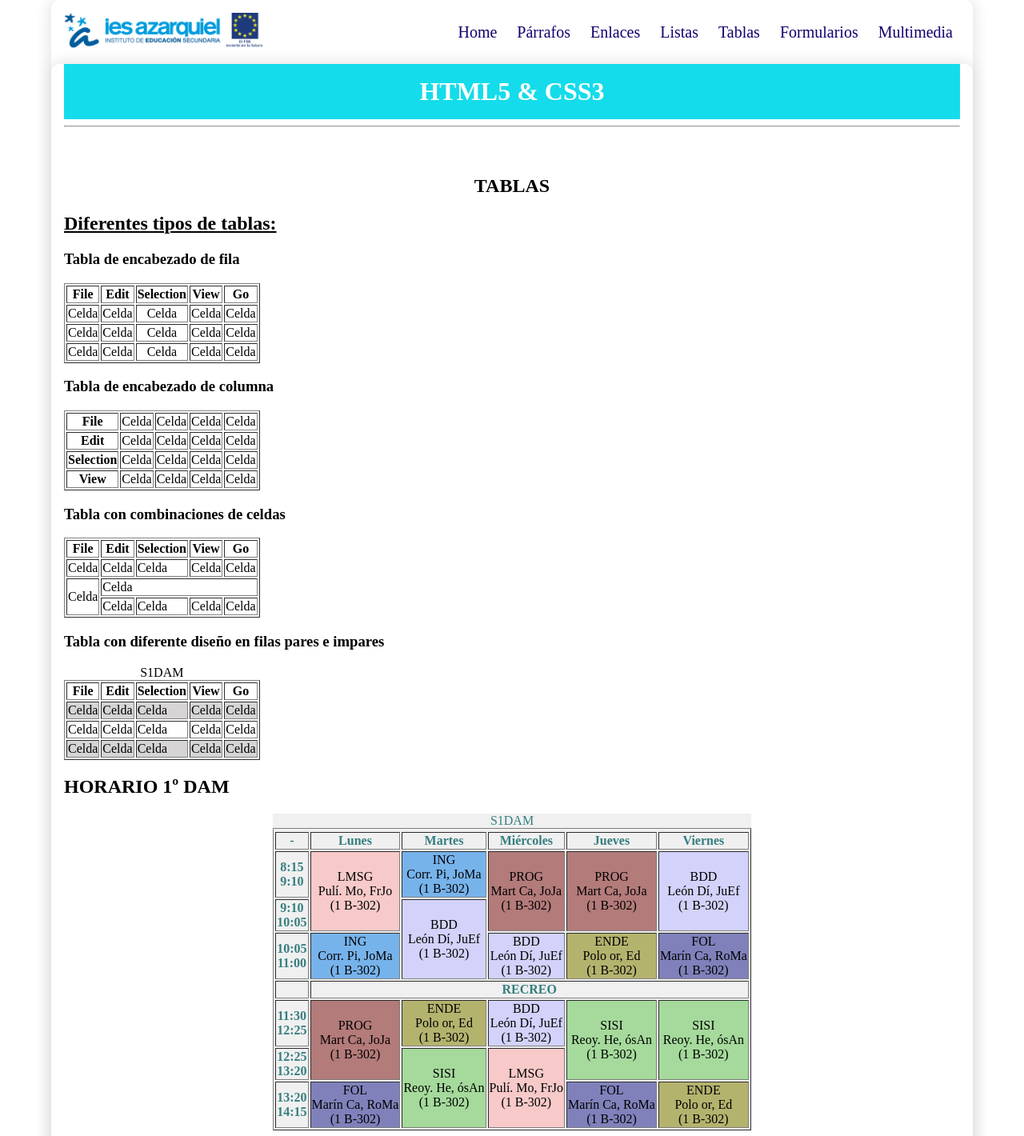
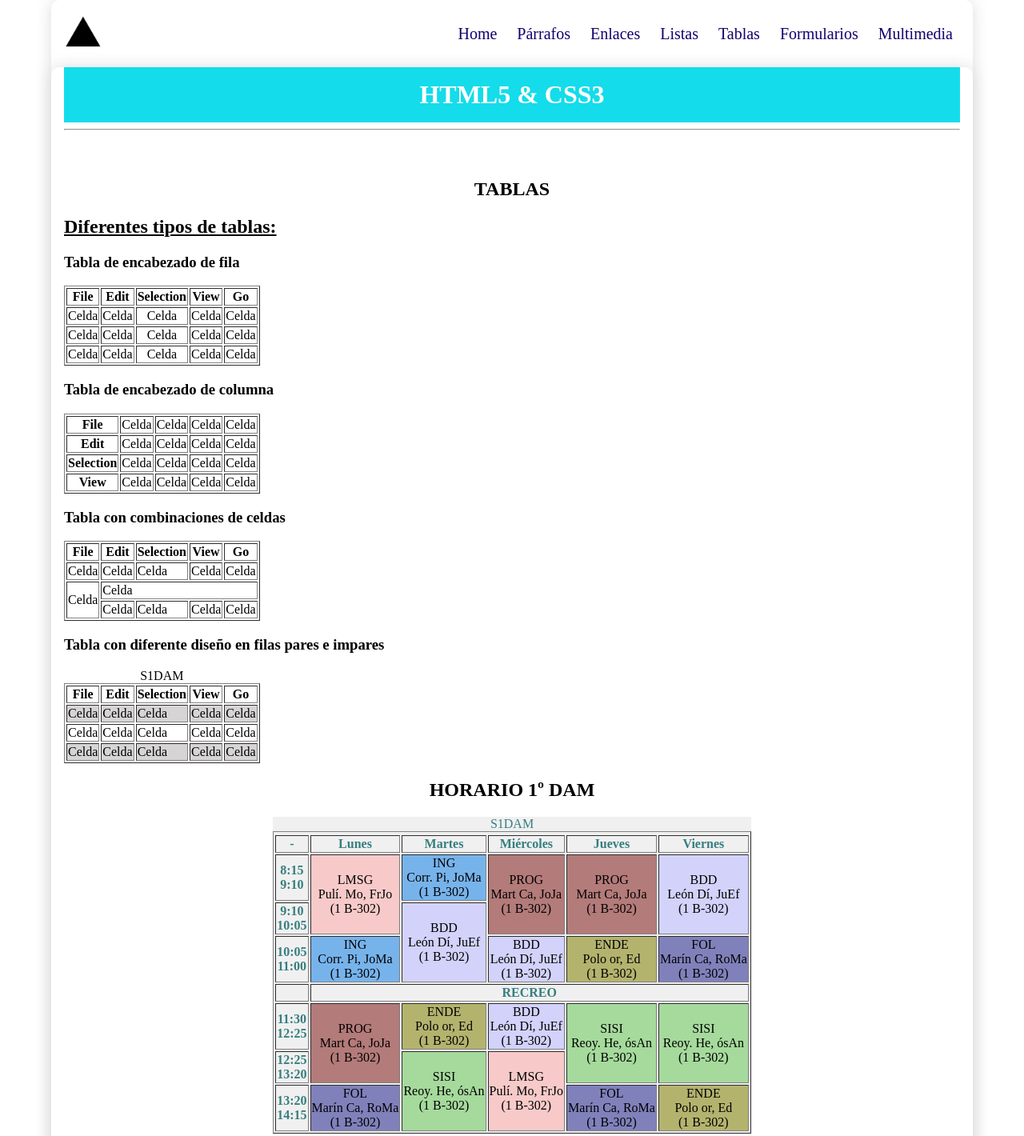
Before and after one commit to 0nionhead/web, a plain HTML site: page Tablas.html in a window 1280 px wide. Shown: the top 1420 px of the page at 80% size. Drawn offline with Linux system fonts and the light colour scheme.

Commit message:
antesdelpush

```diff
--- a/Tablas.html
+++ b/Tablas.html
@@ -12,7 +12,7 @@
     <div class="container shadow">
         <header>
             <div class="row align-items-center">
-                <div class="col-3"><img src="img/logoiesfseif.png" alt="logo" width="250"></div>
+                <div class="col-3"><img src="img/triangulo.png" alt="logo" width="50" height="50"></div>
                 <div class="col-9">
                     <span id="btnmenu" onclick="opendrawer()">&#9776;</span>
                     <nav id="menu">
@@ -191,7 +191,7 @@
                             <td>Celda</td>
                         </tr>
                     </table>
-                    <h2>HORARIO 1º DAM</h2>
+                    <h2 class="text-center">HORARIO 1º DAM</h2>
                     <table border="1" class="tcenter horario">
                         <caption class="letratabla horario">S1DAM</caption>
                         <tr></tr>
```
Also changed, not shown: enlaces.html (+1 -1 lines), formularios.html (+1 -1 lines), index.html (+1 -1 lines), listas.html (+1 -1 lines), multimedia.html (+1 -1 lines), parrafos.html (+2 -2 lines), img/triangulo.png (added).
